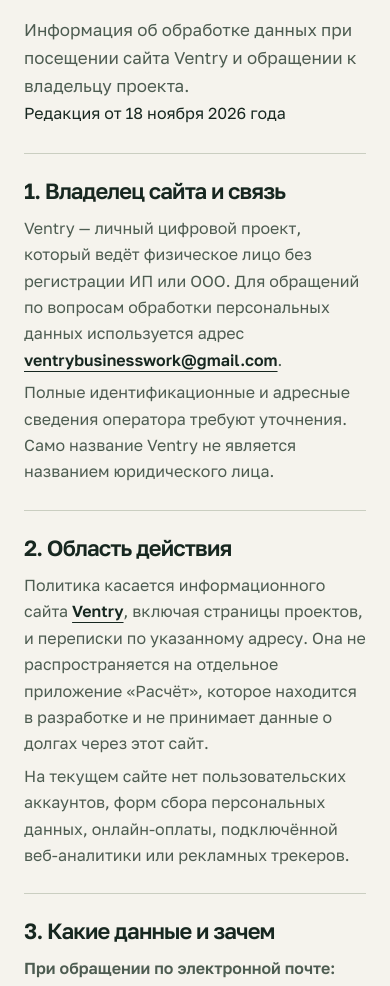
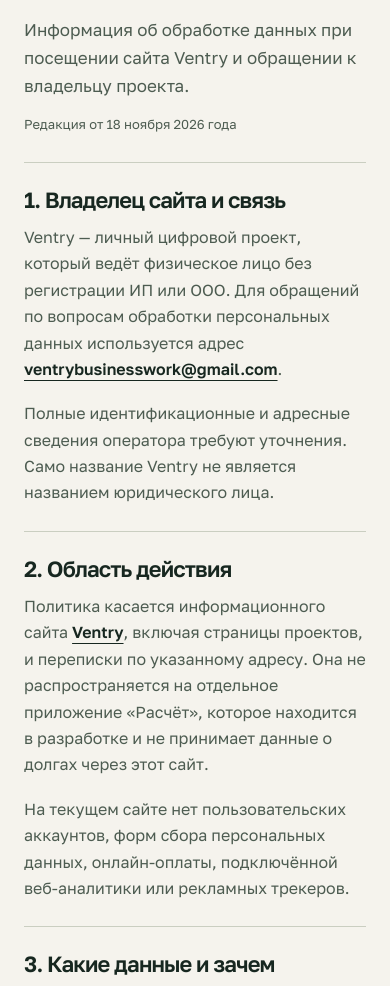
Before and after one commit to lolokeksu09/Ventry, a plain HTML site: page site/privacy/index.html in a window 390 px wide. Shown: the part 330-1316 px from the top of the page. Drawn offline with Linux system fonts and the light colour scheme.

Commit message:
style(site): keep privacy policy legible on desktop and mobile

```diff
--- a/site/styles.css
+++ b/site/styles.css
@@ -405,3 +405,13 @@ html:has(dialog[open]) { overflow: hidden; }
   .footer-inner { align-items: flex-start; gap: 12px 24px; }
   .footer-links { width: 100%; order: 3; }
 }
+
+/* Privacy policy shares the legal page's two-column editorial layout. */
+.legal-body { grid-column: 2; min-width: 0; max-width: 68ch; }
+.legal-body p + p { margin-top: 18px; }
+.legal-body strong { color: var(--ink); font-weight: 600; }
+.legal-update { margin-top: 14px; font-size: 13px; color: var(--muted); }
+@media (max-width: 650px) {
+  .legal-body { margin-top: 12px; }
+  .legal-body p:first-child { margin-top: 0; }
+}
```
